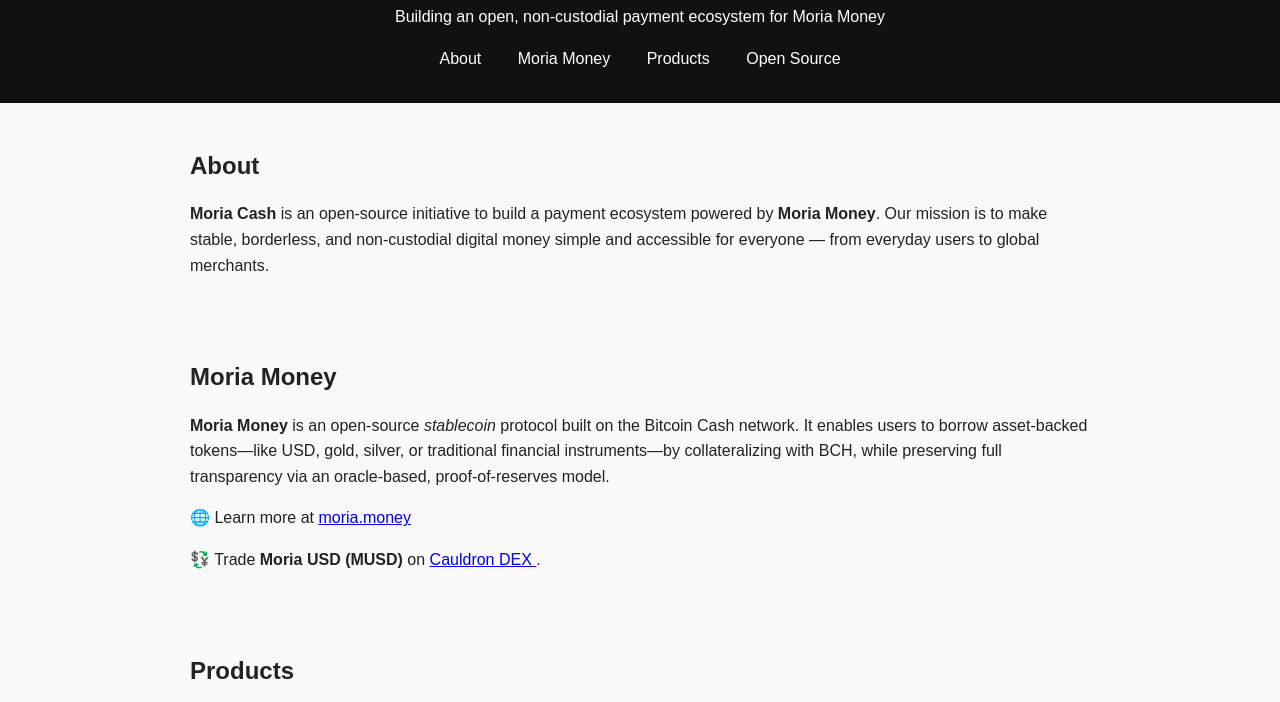
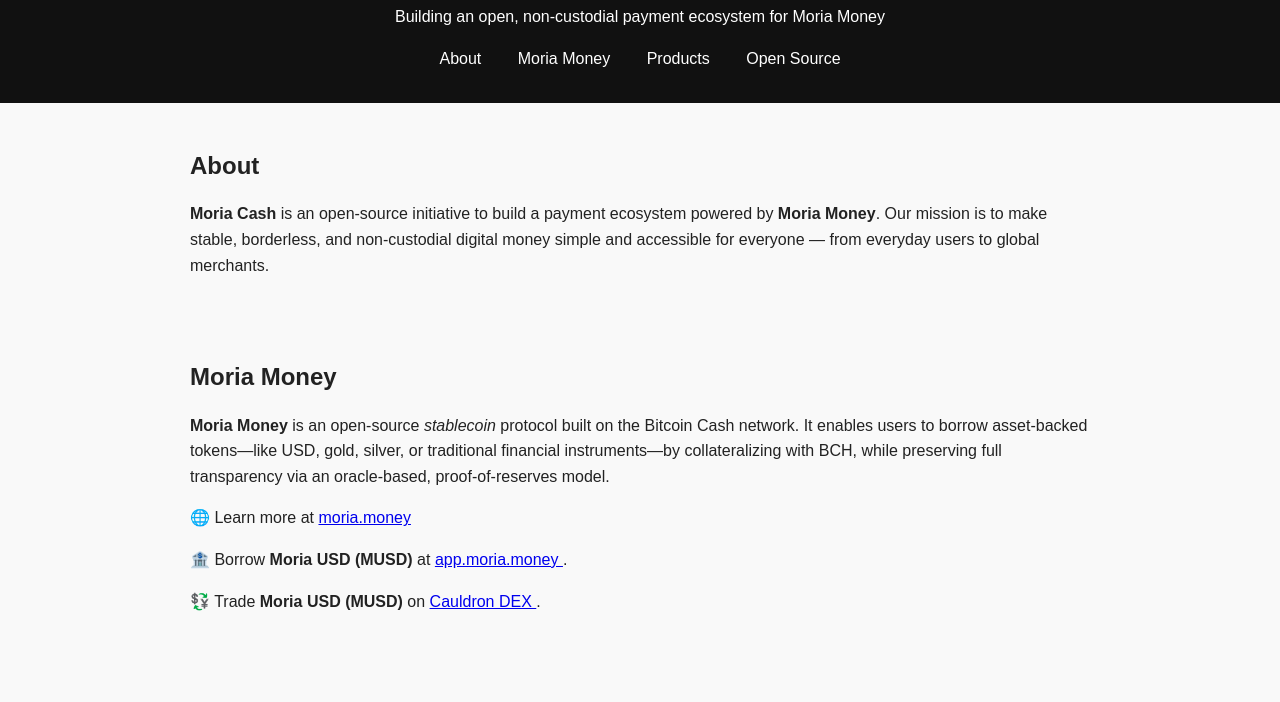
Before and after one commit to moria-cash/www, a plain HTML site: page index.html in a window 1280 px wide. Shown: the part 304-1006 px from the top of the page. Drawn offline with Linux system fonts and the light colour scheme.

Commit message:
Add link to borrow Moria USD

```diff
--- a/index.html
+++ b/index.html
@@ -139,6 +139,12 @@
             </a>
         </p>
         <p>
+            🏦 Borrow <strong>Moria USD (MUSD)</strong> at
+            <a href="https://app.moria.money" target="_blank" rel="noopener noreferrer">
+                app.moria.money
+            </a>.
+        </p>
+        <p>
             💱 Trade <strong>Moria USD (MUSD)</strong> on
             <a href="https://app.cauldron.quest/swap/b38a33f750f84c5c169a6f23cb873e6e79605021585d4f3408789689ed87f366"
                 target="_blank" rel="noopener noreferrer">
```
